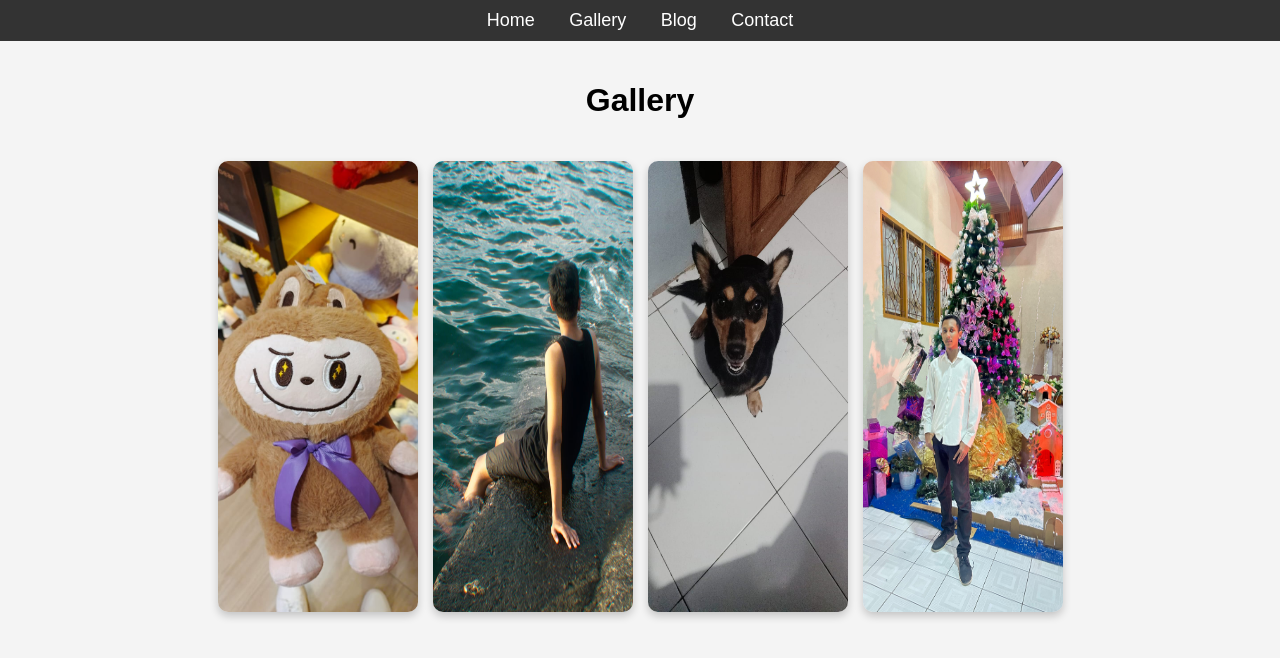
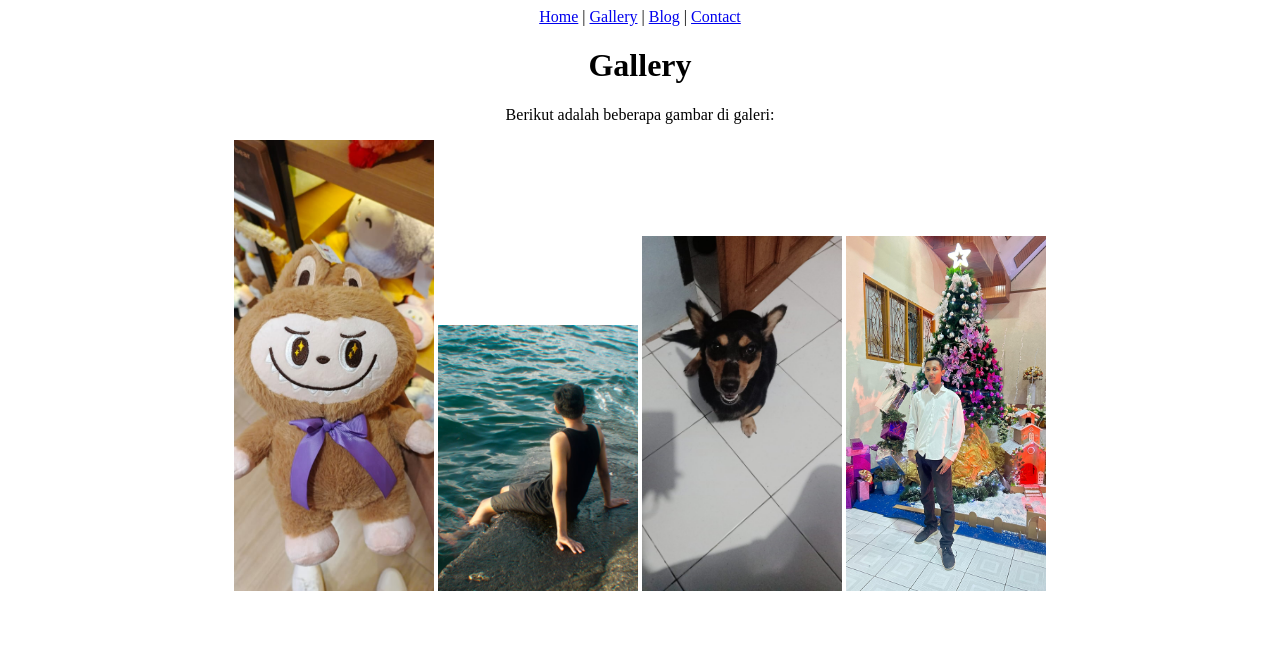
Before and after one commit to Luhungaradhana/Luhungaradhana.github.io, a plain HTML site: page gallery.html in a window 1280 px wide. Drawn offline with Linux system fonts and the light colour scheme.

Commit message:
Initial Commit

```diff
--- a/gallery.html
+++ b/gallery.html
@@ -4,45 +4,32 @@
     <meta charset="UTF-8">
     <meta name="viewport" content="width=device-width, initial-scale=1.0">
     <title>Gallery - Website Sederhana</title>
-    <style>
-        body { font-family: Arial, sans-serif; margin: 0; padding: 0; text-align: center; background-color: #f4f4f4; }
-        nav { background: #333; padding: 10px; }
-        nav a { color: white; text-decoration: none; margin: 15px; font-size: 18px; }
-        .container { padding: 20px; }
-        .gallery {
-            display: flex;
-            flex-wrap: wrap;
-            justify-content: center;
-            gap: 15px;
-            padding: 20px;
-        }
-        .gallery img {
-            width: 200px;
-            height: auto;
-            border-radius: 10px;
-            box-shadow: 0 4px 8px rgba(0, 0, 0, 0.2);
-            transition: transform 0.3s ease;
-        }
-        .gallery img:hover {
-            transform: scale(1.1);
-        }
-    </style>
 </head>
 <body>
-    <nav>
-        <a href="index.html">Home</a>
-        <a href="gallery.html">Gallery</a>
-        <a href="blog.html">Blog</a>
-        <a href="contact.html">Contact</a>
-    </nav>
-    <div class="container">
+
+    <!-- Navbar -->
+    <div align="center">
+        <a>
+            <a href="index.html">Home</a> |
+            <a href="gallery.html">Gallery</a> |
+            <a href="blog.html">Blog</a> |
+            <a href="contact.html">Contact</a>
+        </a>
+    </div>
+
+    <!-- Konten -->
+    <div align="center">
         <h1>Gallery</h1>
-        <div class="gallery">
-            <img src="labubu.jpg" alt="Labubu">
-            <img src="pantai.jpg" alt="Pantai">
-            <img src="riku.jpg" alt="Riku">
-            <img src="WhatsApp Image 2024-12-12 at 21.22.19_89290de4.jpg" alt="Christmas">
+        <p>Berikut adalah beberapa gambar di galeri:</p>
+
+        <!-- Gambar Galeri -->
+        <div>
+            <img src="labubu.jpg" alt="Labubu" width="200">
+            <img src="pantai.jpg" alt="Pantai" width="200">
+            <img src="riku.jpg" alt="Riku" width="200">
+            <img src="WhatsApp Image 2024-12-12 at 21.22.19_89290de4.jpg" alt="Christmas" width="200">
         </div>
     </div>
+
 </body>
 </html>
```
Also changed, not shown: blog.html (+21 -17 lines), contact.html (+17 -19 lines), index.html (+14 -18 lines).
